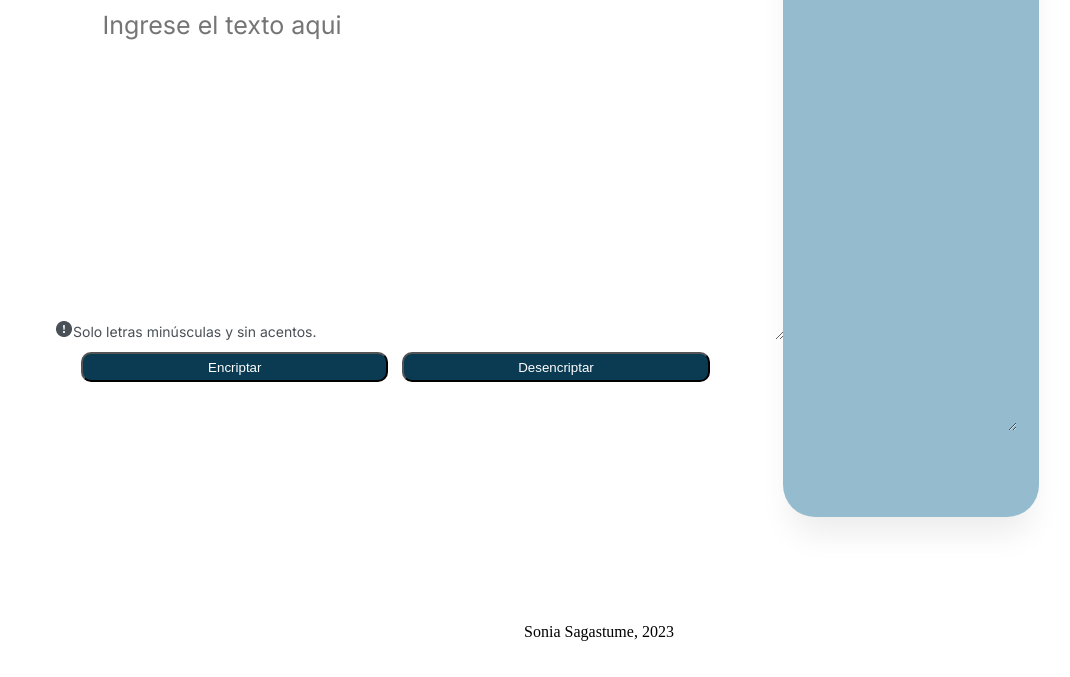
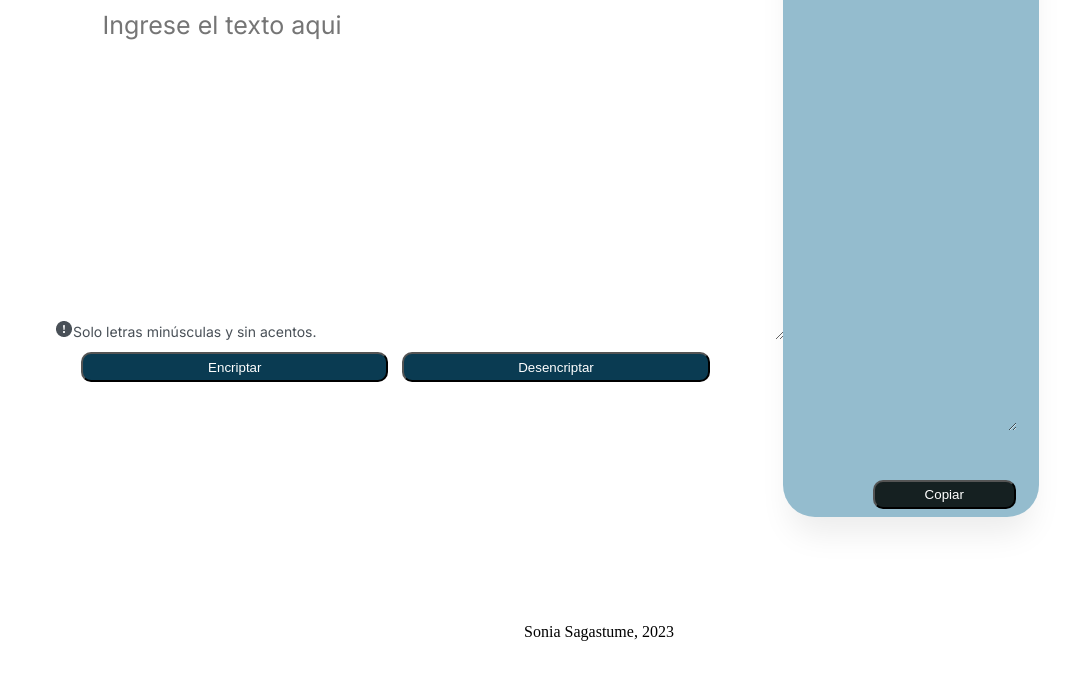
Before and after one commit to Ssagas/challenge-encriptador, a plain HTML site: page index.html in a window 1280 px wide. Both pictures are taken after a click on the button "Encriptar". Shown: the part 123-800 px from the top of the page, without its empty margins (49-1119 px from the left). Drawn offline with Linux system fonts and the light colour scheme.

Commit message:
funcionalidad copiar
agregando la funcionalidad del botón copiar

```diff
--- a/encriptador.js
+++ b/encriptador.js
@@ -17,15 +17,15 @@
 
         let mensaje = document.getElementById ("msg");
         let img = document.getElementById ('imagen');
+        let btnCopiar = document.getElementById ("boton-copiar");
 
+        btnCopiar.style.display = "block";
         textoEncriptado.style.display = "block";
         textoEncriptado.style.border= "none";
         if(img.style.display=="block") img.style.display = "none";
         mensaje.style.display = "none";
 
-
         textoEncriptado.value= encriptarTexto(cajaT.value, propiedades.length);
-
     }
 
     function encriptarTexto(texto,i){
@@ -36,8 +36,25 @@
         }
            return tEncriptado;
     }  //end de la funcion encriptarTexto
-  //});
 
+    function copyText() {
 
-  let btnCopiar = document.getElementById ("boton-copiar");
-  btnCopiar.style.display = "block";
+        /* Select text area by id*/
+        var texto = document.getElementById("texto-encriptado");
+        let cajaTexto = document.getElementById("caja-texto")
+
+        /* Select the text inside text area. */
+        texto.select();
+
+        /* Copy selected text into clipboard */
+        navigator.clipboard.writeText(texto.value);
+
+        /* Set the copied text as text for
+        div with id clipboard */
+
+        cajaTexto.value = texto.value;
+        texto.value= "";
+
+        document.getElementById("clipboard")
+            .innerHTML = texto.value;
+    }
--- a/index.html
+++ b/index.html
@@ -35,7 +35,7 @@
                 <p id="mensaje1">Ningún mensaje fue encontrado</p>
                 <p id="mensaje2">Ingresa el texto que desees encriptar o desencriptar</p>
             </div>
-            <button class="boton-copiar" id="boton-copiar">Copiar</button>
+            <button class="boton-copiar" id="boton-copiar" onclick="copyText()">Copiar</button>
         </div>
 
     </main>
--- a/style.css
+++ b/style.css
@@ -100,7 +100,7 @@ main{
     top: 510px;
     width: 75%;
     height: 250px;
-   /* bottom:25%;*/
+
     background: #94bcce;
     box-shadow: 0px 24px 32px -8px rgba(0,0,0,0.08);
     border-radius: 32px;
```
